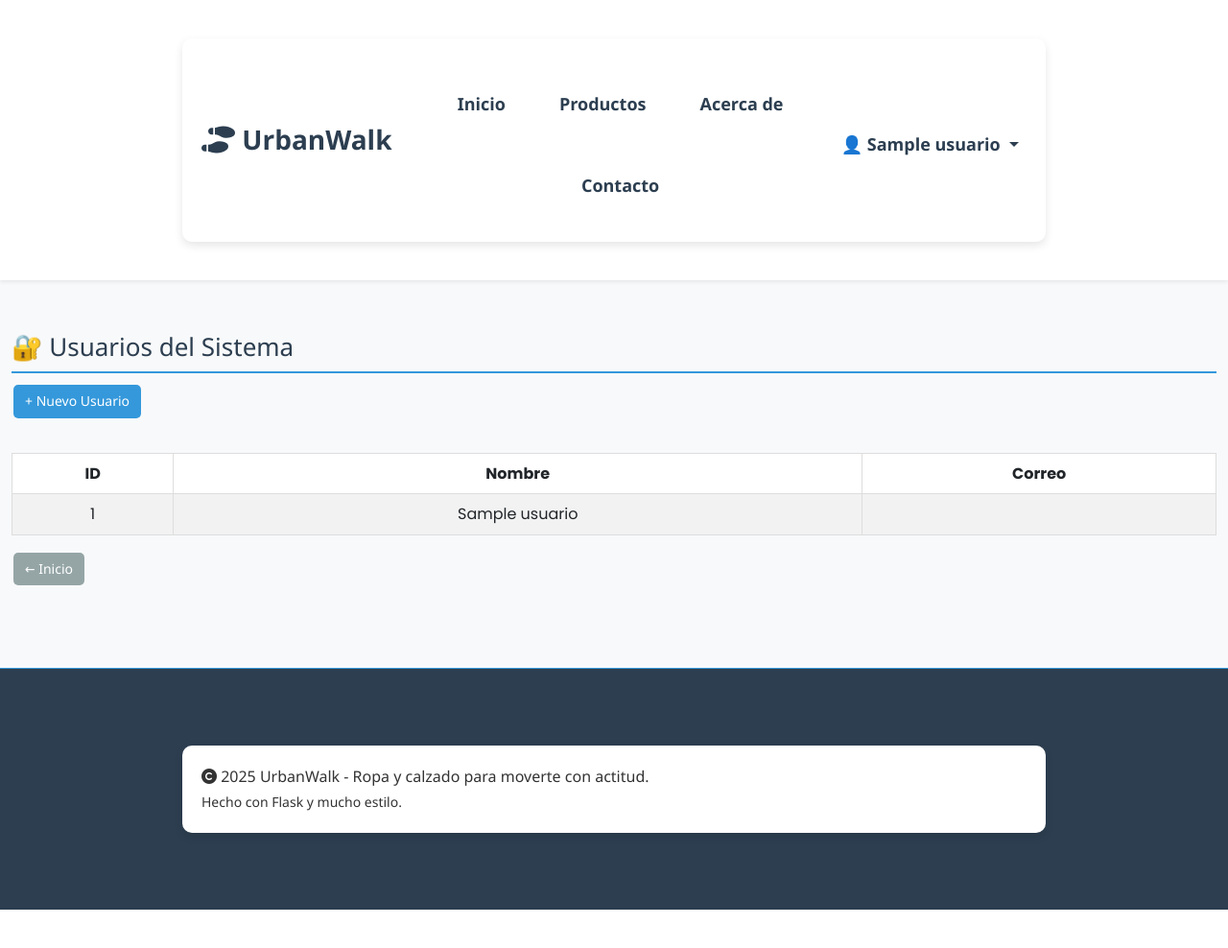
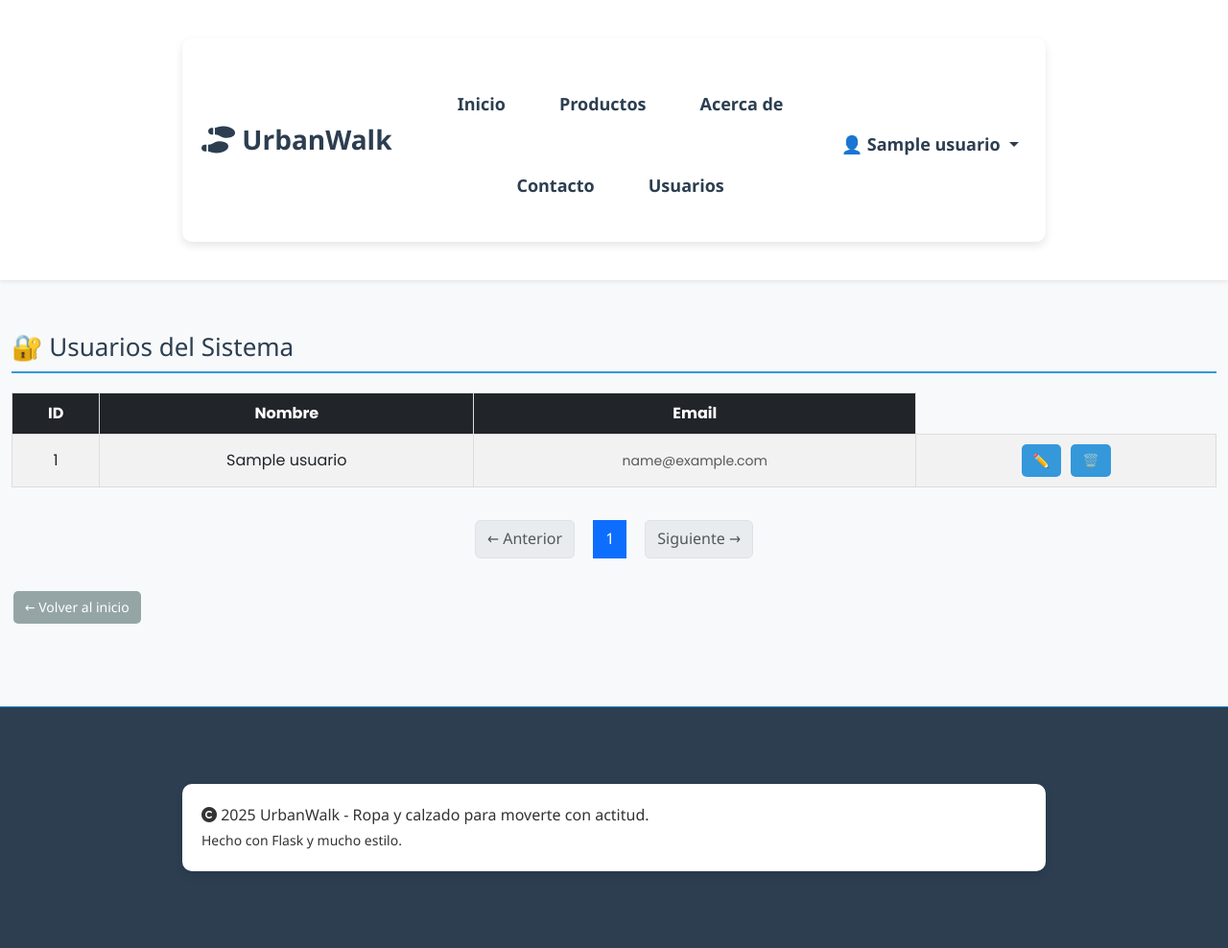
Before and after one commit to CristianCalva/MI-PAGINA-WEB-2025, a Flask app: page /usuarios in a window 1280 px wide. Shown: the whole page at 96% size. Before the commit the page ends 948 px from the top, so only its background shows below. Run offline with Flask 3, Linux system fonts and the light colour scheme; a user stored in the database is signed in; tables that the repository leaves empty or names only in its code hold one stand-in row (values such as "Sample post"); parts of the project's set-up code (start-up, migrations or seed data) failed here and were passed over.

Commit message:
SEMANA 15

```diff
--- a/app.py
+++ b/app.py
@@ -36,7 +36,7 @@
 
 @app.route('/')
 def index():
-    return render_template('index.html', title='Inicio')
+    return render_template('index.html', title='UrbanWalk')
 
 @app.route('/about')
 def about():
@@ -116,7 +116,6 @@
         flash(f'❌ No se pudo eliminar: {str(e)}', 'danger')
     return redirect(url_for('listar_productos'))
 
-
 # === LOGIN Y REGISTRO ===
 
 @app.route('/login', methods=['GET', 'POST'])
@@ -143,7 +142,7 @@
             flash('❌ Este email ya está registrado.', 'danger')
         else:
             hashed = generate_password_hash(form.password.data, method='pbkdf2:sha256')
-            user = Usuario(nombre=form.nombre.data, email=form.email.data, password=hashed)
+            user = Usuario(nombre=form.nombre.data, email=form.email.data, password=hashed,)
             try:
                 db.session.add(user)
                 db.session.commit()
@@ -166,10 +165,82 @@
     return render_template('dashboard.html', title='Panel')
 
 @app.route('/usuarios')
-@login_required
+@login_required # 👈 Solo usuarios logueados
 def listar_usuarios():
-    users = Usuario.query.all()
-    return render_template('usuarios/lista.html', usuarios=users, title='Usuarios')
+
+    page = request.args.get('page', 1, type=int)
+
+    # Paginar: 5 usuarios por página
+    pagination = Usuario.query.paginate(
+        page=page,
+        per_page=5,
+        error_out=False  # No lanza error si la página no existe
+    )
+
+    usuarios = pagination.items
+    return render_template('usuarios/lista.html',
+                         title='Usuarios del Sistema',
+                         usuarios=usuarios,
+                         pagination=pagination)
+
+    # === EDITAR USUARIO ===
+@app.route('/usuarios/<int:id>/editar', methods=['GET', 'POST'])
+@login_required # 👈 Solo usuarios logueados
+def editar_usuario(id):
+    usuario = Usuario.query.get_or_404(id)
+    form = UsuarioForm(obj=usuario)
+
+    # No llenar el campo de contraseña si no se cambia
+    if request.method == 'GET':
+        form.password.data = ''  # Limpiar para seguridad visual
+
+    if form.validate_on_submit():
+        # Verificar si el email ya existe (y no es el mismo usuario)
+        if form.email.data != usuario.email:
+            if Usuario.query.filter_by(email=form.email.data).first():
+                flash('❌ Ya existe un usuario con ese correo.', 'danger')
+                return render_template('usuarios/formulario.html', form=form, modo='editar', title='Editar Usuario')
+
+        # Actualizar datos
+        usuario.nombre = form.nombre.data
+        usuario.email = form.email.data
+
+        # Solo actualizar contraseña si fue ingresada
+        if form.password.data: # Solo si se agrego algo
+            usuario.password = generate_password_hash(form.password.data, method='pbkdf2:sha256')
+
+        try:
+            db.session.commit()
+            flash('✅ Usuario actualizado correctamente.', 'success')
+            return redirect(url_for('listar_usuarios'))
+        except Exception as e:
+            db.session.rollback()
+            flash(f'❌ Error al actualizar: {str(e)}', 'danger')
+
+    return render_template('usuarios/formulario.html', form=form, modo='editar', title='Editar Usuario')
+
+
+# === ELIMINAR USUARIO ===
+@app.route('/usuarios/<int:id>/eliminar', methods=['POST'])
+@login_required # 👈 Solo usuarios logueados
+def eliminar_usuario(id):
+    usuario = Usuario.query.get_or_404(id)
+
+    # No puedes eliminarte a ti mismo
+    if current_user.id_usuario == id:
+        flash('❌ No puedes eliminarte a ti mismo.', 'warning')
+        return redirect(url_for('listar_usuarios'))
+
+    nombre = usuario.nombre
+    try:
+        db.session.delete(usuario)
+        db.session.commit()
+        flash(f'✅ Usuario "{nombre}" eliminado.', 'info')
+    except Exception as e:
+        db.session.rollback()
+        flash(f'❌ No se pudo eliminar el usuario: {str(e)}', 'danger')
+
+    return redirect(url_for('listar_usuarios'))
 
 
 # === EJECUCIÓN ===
--- a/modelo.py
+++ b/modelo.py
@@ -47,6 +47,7 @@
     def get_id(self):
         return str(self.id_usuario)
 
+
     def __repr__(self):
         return f'<Usuario {self.id_usuario} {self.nombre}>'
 
--- a/templates/base.html
+++ b/templates/base.html
@@ -104,7 +104,8 @@
                     <li class="nav-item">
                         <a class="nav-link" href="{{ url_for('contacto') }}">Contacto</a>
                     </li>
-                </ul>
+                   <li class="nav-item"><a class="nav-link" href="{{ url_for('listar_usuarios') }}">Usuarios</a></li>
+    </ul>
 
                 <!-- Menú de usuario -->
                 <ul class="navbar-nav">
--- a/templates/index.html
+++ b/templates/index.html
@@ -1,7 +1,7 @@
 <!-- templates/index.html -->
 {% extends "base.html" %}
 
-{% block title %}Inicio{% endblock %}
+{% block title %}UrbanWalk{% endblock %}
 
 {% block contenido %}
 <!-- Hero Banner -->
--- a/templates/usuarios/lista.html
+++ b/templates/usuarios/lista.html
@@ -1,3 +1,4 @@
+<!-- templates/usuarios/lista.html -->
 {% extends "base.html" %}
 
 {% block title %}Usuarios{% endblock %}
@@ -5,15 +6,13 @@
 {% block contenido %}
 <h2>🔐 Usuarios del Sistema</h2>
 
-<a href="{{ url_for('crear_usuario') }}" class="btn btn-success mb-3">+ Nuevo Usuario</a>
-
 {% if usuarios %}
-<table class="table table-striped">
-    <thead>
+<table class="table table-striped table-hover align-middle">
+  <thead class="table-dark">
     <tr>
       <th>ID</th>
       <th>Nombre</th>
-            <th>Correo</th>
+      <th>Email</th>
     </tr>
   </thead>
   <tbody>
@@ -21,14 +20,62 @@
     <tr>
       <td>{{ u.id_usuario }}</td>
       <td>{{ u.nombre }}</td>
-            <td>{{ u.mail }}</td>
+      <td><small class="text-muted">{{ u.email }}</small></td>
+      <td>
+      <!-- Botón Editar -->
+      <a href="{{ url_for('editar_usuario', id=u.id_usuario) }}" class="btn btn-sm btn-warning me-1">✏️</a>
+
+      <!-- Formulario Eliminar (con confirmación) -->
+      <form method="post" action="{{ url_for('eliminar_usuario', id=u.id_usuario) }}" style="display:inline;"
+            onsubmit="return confirm('¿Eliminar al usuario {{ u.nombre }}? Esta acción no se puede deshacer.');">
+        <button type="submit" class="btn btn-sm btn-danger">🗑️</button>
+      </form>
+    </td>
     </tr>
     {% endfor %}
   </tbody>
 </table>
+
+<!-- Paginador -->
+<div class="d-flex justify-content-center mt-4">
+  <nav aria-label="Paginación de usuarios">
+    <ul class="pagination">
+      <!-- Anterior -->
+      <li class="page-item {% if not pagination.has_prev %}disabled{% endif %}">
+        <a class="page-link" href="{{ url_for('listar_usuarios', page=pagination.prev_num) }}">← Anterior</a>
+      </li>
+
+      <!-- Números de página -->
+      {% for page_num in pagination.iter_pages(left_edge=1, right_edge=1, left_current=2, right_current=3) %}
+        {% if page_num %}
+          {% if page_num == pagination.page %}
+            <li class="page-item active"><span class="page-link">{{ page_num }}</span></li>
           {% else %}
-<p>No hay usuarios registrados.</p>
+            <li class="page-item">
+              <a class="page-link" href="{{ url_for('listar_usuarios', page=page_num) }}">{{ page_num }}</a>
+            </li>
+          {% endif %}
+        {% else %}
+          <li class="page-item disabled"><span class="page-link">...</span></li>
+        {% endif %}
+      {% endfor %}
+
+      <!-- Siguiente -->
+      <li class="page-item {% if not pagination.has_next %}disabled{% endif %}">
+        <a class="page-link" href="{{ url_for('listar_usuarios', page=pagination.next_num) }}">Siguiente →</a>
+      </li>
+    </ul>
+  </nav>
+</div>
+
+{% else %}
+<div class="alert alert-info text-center">
+  <strong>📭</strong> No hay usuarios registrados.
+</div>
 {% endif %}
 
-<a href="{{ url_for('index') }}" class="btn btn-secondary">← Inicio</a>
+<!-- Botón de regreso -->
+<div class="mt-3">
+  <a href="{{ url_for('index') }}" class="btn btn-secondary">← Volver al inicio</a>
+</div>
 {% endblock %}
```
Also changed, not shown: formulario.py (+12 -16 lines), templates/usuarios/formulario.html (+5 -5 lines). Lines whose indentation alone changed are shown as unchanged.
